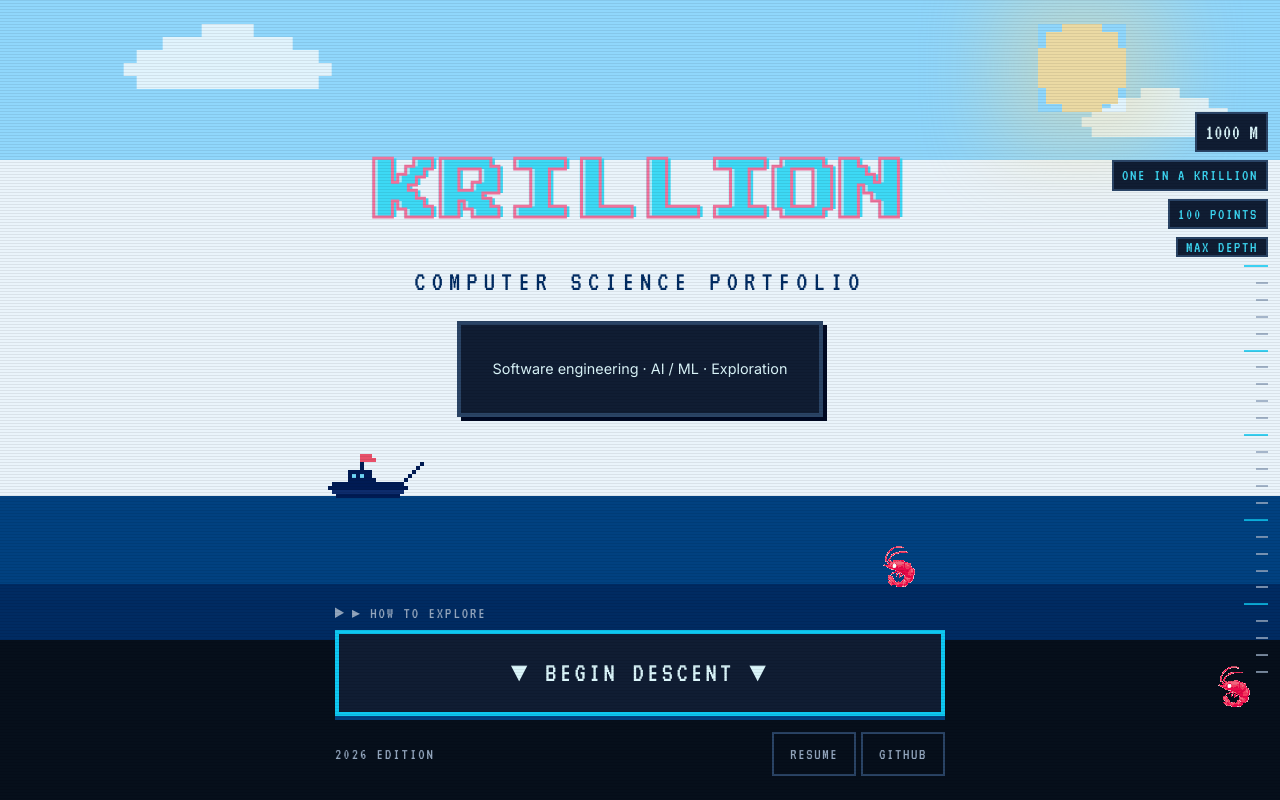
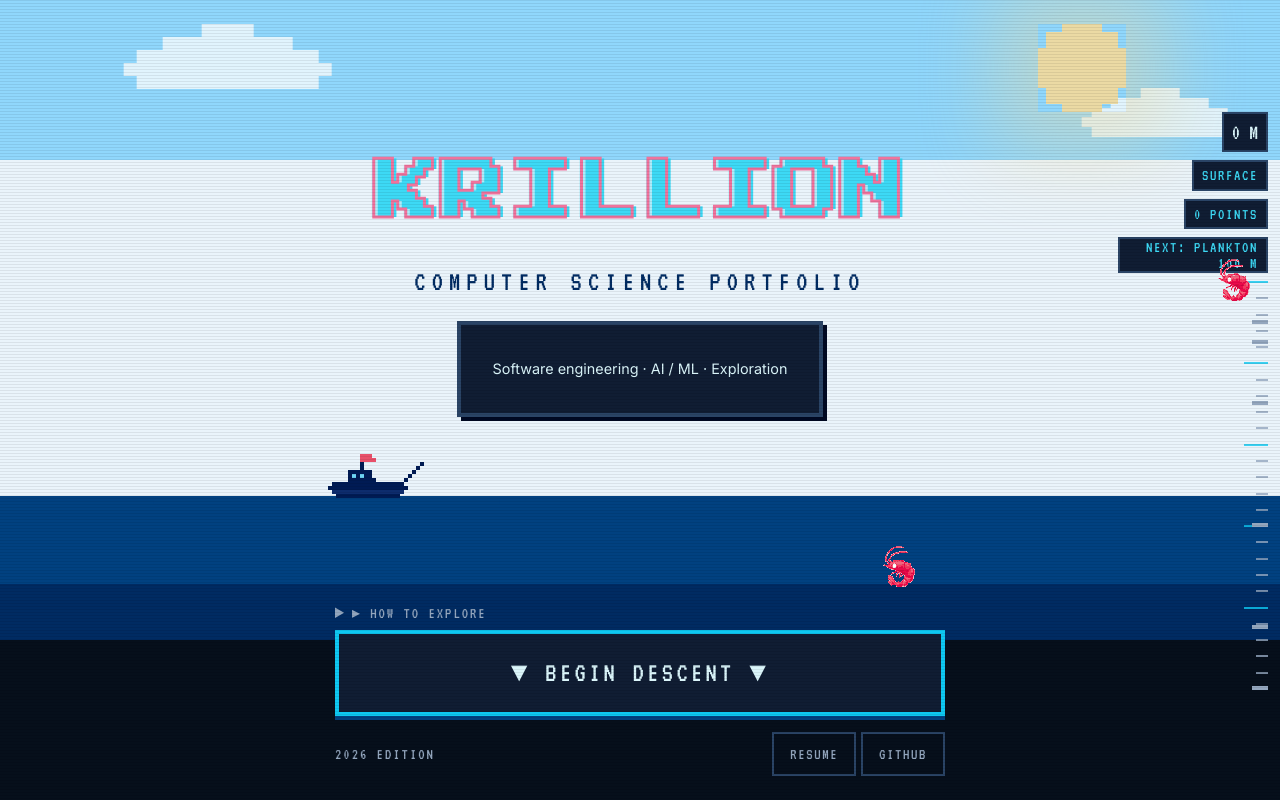
Before and after one commit to artkinglin/artkinglin.github.io, a plain HTML site: page index.html in a window 1280 px wide. Shown: the top 800 px of the page. Drawn offline with Linux system fonts and the light colour scheme.

Commit message:
Separate scroll depth from tier milestones

```diff
--- a/depth.js
+++ b/depth.js
@@ -1,6 +1,6 @@
-// Scroll-driven depth meter, interpolated between real section positions.
+// Continuous scroll depth and fixed, non-cumulative tier rewards.
 (() => {
-  const zones = [
+  const tiers = [
     { id: 'surface', depth: 0, label: 'SURFACE', points: 0 },
     { id: 'plankton', depth: 100, label: 'PLANKTON', points: 10 },
     { id: 'introduction', depth: 150, label: 'TOO CLEVER', points: 15 },
@@ -16,29 +16,41 @@
   const points = meter.querySelector('[data-depth-points]');
   const next = meter.querySelector('[data-depth-next]');
   const marker = meter.querySelector('[data-depth-marker]');
+  const track = meter.querySelector('.depth-meter__track');
   const notice = document.querySelector('[data-tier-notice]');
+  const milestones = tiers.slice(1).map(tier => {
+    const tick = document.createElement('span');
+    tick.className = 'depth-milestone';
+    tick.style.top = (tier.depth / 10) + '%';
+    tick.setAttribute('aria-hidden', 'true');
+    track.appendChild(tick);
+    return tick;
+  });
   let ticking = false, current = null, initialized = false;
   function update() {
     ticking = false;
     const maxScroll = Math.max(0, document.documentElement.scrollHeight - window.innerHeight);
-    const position = Math.max(0, Math.min(window.scrollY, maxScroll));
-    const anchors = zones.map((zone, index) => ({ ...zone, position: Math.min(maxScroll, Math.max(0, document.getElementById(zone.id).offsetTop - (index ? 80 : 0))) }));
+    const progress = maxScroll ? Math.max(0, Math.min(window.scrollY / maxScroll, 1)) : 0;
+    const depth = progress * 1000;
     let index = 0;
-    while (index < anchors.length - 1 && position >= anchors[index + 1].position) index++;
-    const zone = anchors[index], following = anchors[index + 1];
-    const fraction = following && following.position > zone.position ? (position - zone.position) / (following.position - zone.position) : 0;
-    const depth = following ? Math.round((zone.depth + fraction * (following.depth - zone.depth)) / 10) * 10 : 1000;
-    readout.textContent = depth + ' M'; label.textContent = zone.label; points.textContent = zone.points + ' POINTS';
+    while (index < tiers.length - 1 && depth >= tiers[index + 1].depth) index++;
+    const tier = tiers[index], following = tiers[index + 1];
+    const displayedDepth = Math.floor(depth / 10) * 10;
+    readout.textContent = displayedDepth + ' M';
+    label.textContent = tier.label;
+    points.textContent = tier.points + ' POINTS';
     next.textContent = following ? 'NEXT: ' + following.label + ' ' + following.depth + ' M' : 'MAX DEPTH';
-    marker.style.top = (depth / 10) + '%';
-    meter.setAttribute('aria-valuenow', String(depth));
-    meter.setAttribute('aria-valuetext', depth + ' meters, ' + zone.label + ', ' + zone.points + ' points' + (following ? '; next: ' + following.label + ' at ' + following.depth + ' meters' : ''));
-    document.body.dataset.zone = zone.id;
-    if (initialized && current !== zone.id && zone.depth > 0 && notice) {
-      notice.textContent = 'TIER: ' + zone.label + ' / ' + zone.points + ' POINTS';
+    marker.style.top = (progress * 100) + '%';
+    milestones.forEach((tick, i) => tick.classList.toggle('is-active', i === index - 1));
+    meter.setAttribute('aria-valuenow', String(displayedDepth));
+    meter.setAttribute('aria-valuetext', displayedDepth + ' meters, ' + tier.label + ', ' + tier.points + ' points' + (following ? '; next: ' + following.label + ' at ' + following.depth + ' meters' : ''));
+    document.body.dataset.zone = tier.id;
+    if (initialized && current !== tier.id && notice) {
+      notice.textContent = 'TIER: ' + tier.label + ' / ' + tier.points + ' POINTS';
       notice.classList.remove('show'); void notice.offsetWidth; notice.classList.add('show');
     }
-    current = zone.id; initialized = true;
+    current = tier.id;
+    initialized = true;
   }
   function schedule() { if (!ticking) { ticking = true; requestAnimationFrame(update); } }
   window.addEventListener('scroll', schedule, { passive: true });
--- a/styles.css
+++ b/styles.css
@@ -60,3 +60,7 @@ section { scroll-margin-top: var(--space-12); }
 @media (max-width: 640px) { .zone { padding: var(--space-6) 64px var(--space-6) var(--space-2); }.menu-toggle { display: block; }.nav-links { display: none; position: absolute; top: 100%; left: 0; right: 0; background: var(--panel-deep); padding: var(--space-2); flex-direction: column; align-items: stretch; gap: 0; border-bottom: var(--px) solid var(--border-dim); }.nav-links.open { display: flex; }.nav-links a { padding: var(--space-1); min-height: 44px; }.projects-grid { grid-template-columns: 1fr; }.hero-title { padding: 0 var(--space-6); top: 20%; }.hero-title h1 { -webkit-text-stroke-width: 1px; }.hero-title .subtitle { letter-spacing: .08em; }.cloud { width: 104px; }.sun { width: 44px; }.hero-actions { width: calc(100% - 80px); }.hero-meta { flex-wrap: wrap; }.pixel-box { padding: var(--space-2); }.project { padding: 0; }.project-body { padding: var(--space-2); }.depth-meter__marker { width: 32px; }.decor { opacity: .5; }.zone--seabed { padding-bottom: 160px; }.contact-list li { flex-direction: column; gap: 0; } }
 .hero-water { clip-path: none; background: transparent; }
 .hero-water::before { content: ""; position: absolute; inset: 0; background: var(--water-3); clip-path: polygon(0 40%, 12% 40%, 12% 70%, 25% 70%, 25% 30%, 39% 30%, 39% 70%, 53% 70%, 53% 40%, 70% 40%, 70% 10%, 83% 10%, 83% 50%, 100% 50%, 100% 100%, 0 100%); }
+/* Fixed milestone marks remain visible ahead of the moving krill. */
+.depth-milestone { position: absolute; right: 0; width: var(--space-2); height: var(--px); background: var(--brine); transform: translateY(-50%); }
+.depth-milestone.is-active { width: var(--space-3); height: var(--space-1); background: var(--cyan-text); box-shadow: var(--shadow-hard); }
+.depth-meter__marker { z-index: 1; }
```
